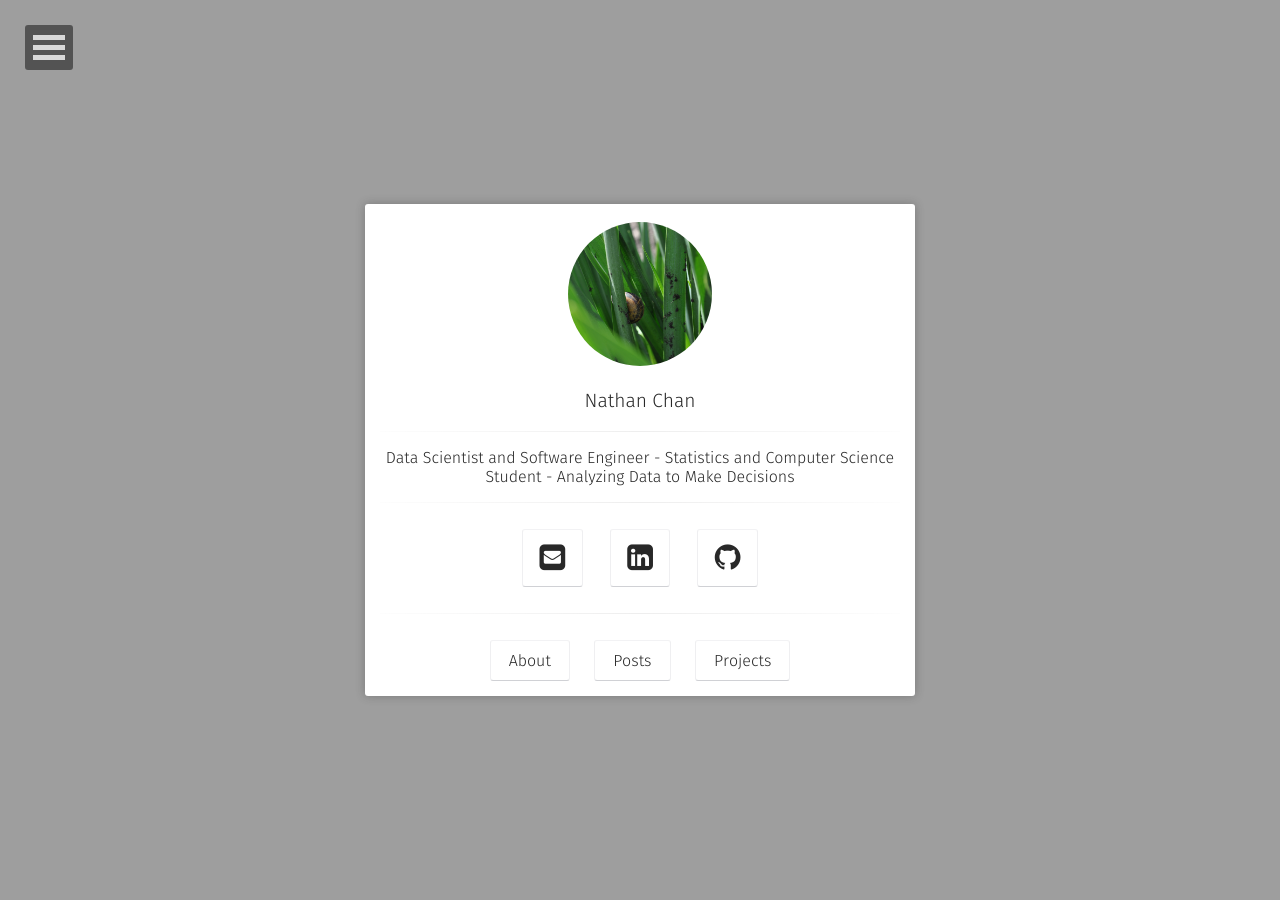
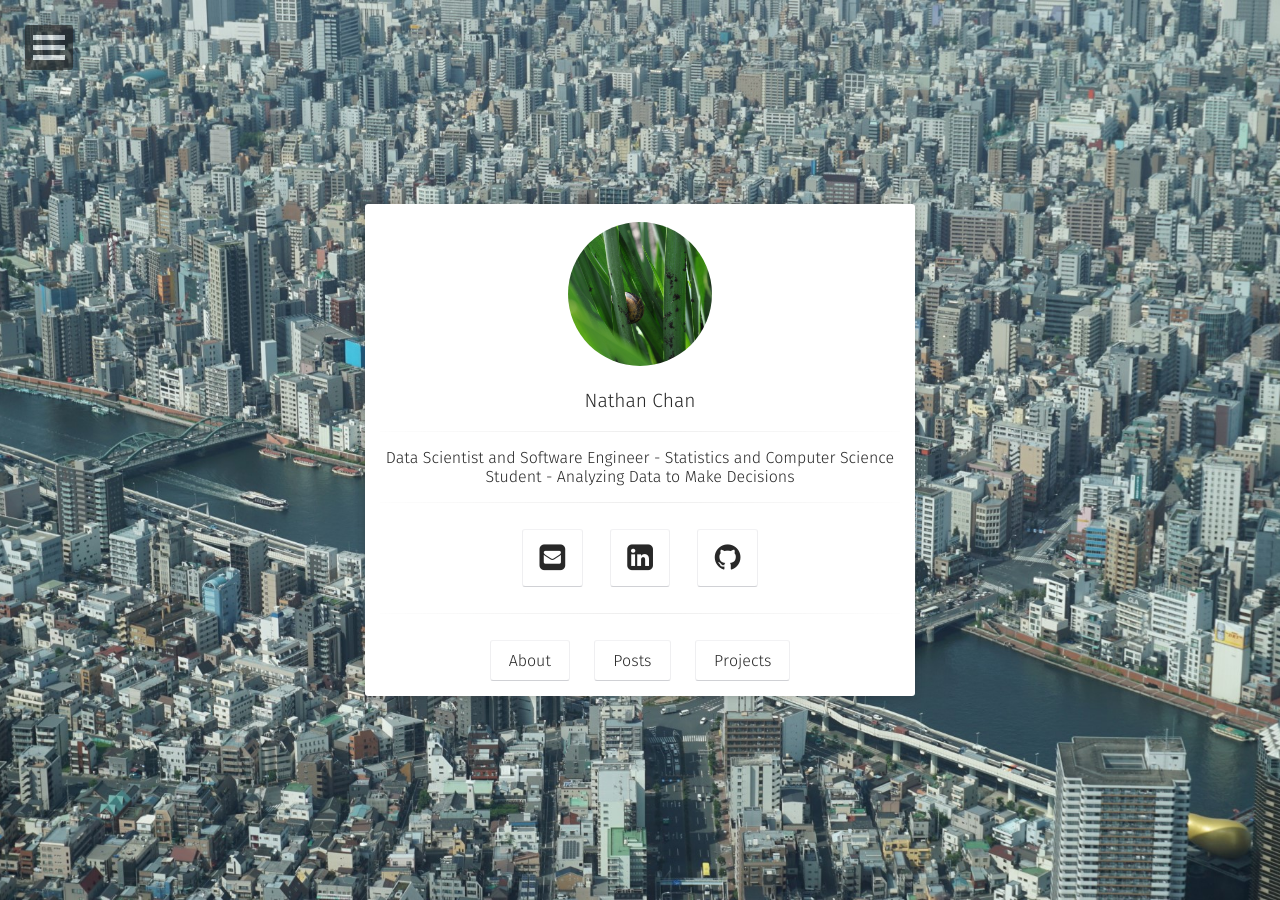
Before and after one commit to nathanjchan/nathanjchan.github.io, a Jekyll site: the page built from index.markdown, in a window 1280 px wide. Built offline with Jekyll 4.4.1, drawn with Linux system fonts in a browser that asks for light colours; some web fonts are replaced.

Commit message:
Update background

```diff
--- a/_config.yml
+++ b/_config.yml
@@ -5,7 +5,7 @@ description:       "Data Scientist and Software Engineer - Statistics and Comput
 reading_time:       true
 words_per_minute:   200
 logo:               'images/green_square.jpg'
-background:         'images/japan.jpg'
+background:         'images/japan_small.jpg'
 tiled_bg:           false   # Set this true if you want to tile your background image, otherwise it will be covered
 locale:             en_US
 url:                https://nathanjchan.github.io
--- a/_sass/variables.scss
+++ b/_sass/variables.scss
@@ -1,5 +1,5 @@
 //colors
-$bodycolor           : #B0C4DE;
+$bodycolor           : #4682B4;
 $black           	 : #000;
 $white               : #fff;
 $color_gray          : #e8e8e8;
```
Also changed, not shown: images/japan_small.jpg (added).
